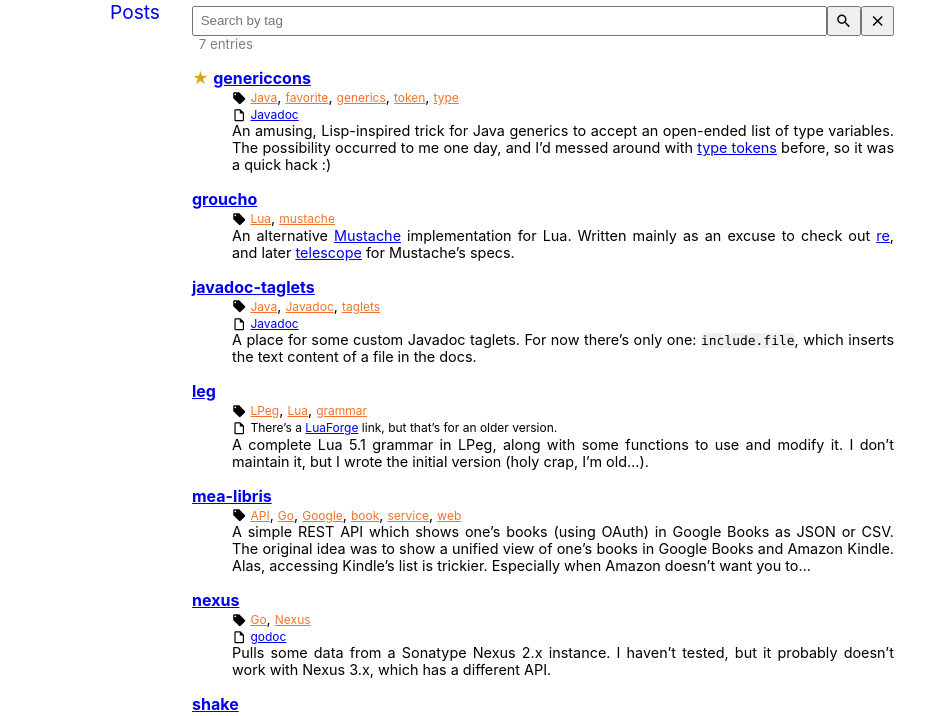
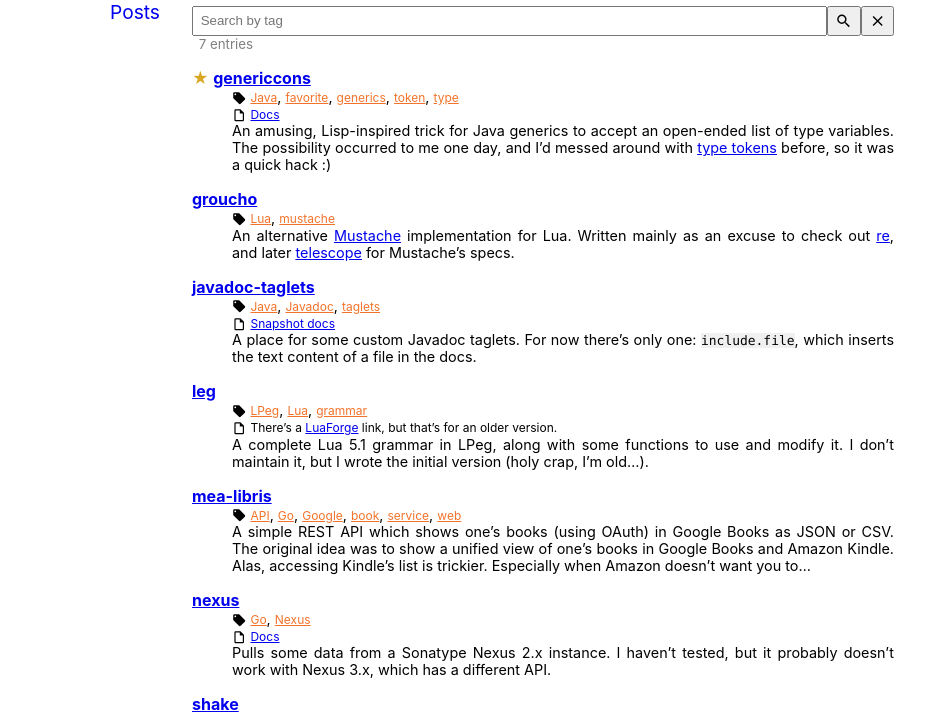
Before and after one commit to hanjos/hanjos.github.io, a Jekyll site: the page built from code.md, in a window 1280 px wide. Shown: the part 267-983 px from the top of the page, without its empty margins (164-1115 px from the left). Built offline with Jekyll 4.4.1, drawn with Linux system fonts in a browser that asks for light colours.

Commit message:
Ajustes estéticos.

```diff
--- a/_data/code.yml
+++ b/_data/code.yml
@@ -6,12 +6,12 @@
   url: https://github.com/hanjos/javadoc-taglets
   description: "A place for some custom Javadoc taglets. For now there's only one: `include.file`, which inserts the text content of a file in the docs."
   tags: ['Java', 'Javadoc', 'taglets']
-  docs: '[Javadoc](https://sbrubbles.org/javadoc-taglets/index.html)'
+  docs: '[Snapshot docs](https://sbrubbles.org/javadoc-taglets/index.html)'
 - title: nexus
   url: https://github.com/hanjos/nexus
   description: Pulls some data from a Sonatype Nexus 2.x instance. I haven't tested, but it probably doesn't work with Nexus 3.x, which has a different API.
   tags: ['Go', 'Nexus']
-  docs: '[godoc](https://godoc.org/sbrubbles.org/go/nexus)'
+  docs: '[Docs](https://godoc.org/sbrubbles.org/go/nexus)'
 - title: groucho
   url: https://github.com/hanjos/groucho
   description: An alternative [Mustache](http://mustache.github.io/) implementation for Lua. Written mainly as an excuse to check out [re](http://www.inf.puc-rio.br/~roberto/lpeg/re.html), and later [telescope](https://github.com/norman/telescope) for Mustache's specs.
@@ -20,7 +20,7 @@
   url: https://github.com/hanjos/genericcons
   description: An amusing, Lisp-inspired trick for Java generics to accept an open-ended list of type variables. The possibility occurred to me one day, and I'd messed around with [type tokens](http://gafter.blogspot.com/2006/12/super-type-tokens.html) before, so it was a quick hack :)
   tags: ['favorite', 'generics', 'Java', 'token', 'type']
-  docs: '[Javadoc](https://sbrubbles.org/genericcons/docs/0.3/apidocs/index.html)'
+  docs: '[Docs](https://sbrubbles.org/genericcons/docs/0.3/apidocs/index.html)'
 - title: leg
   url: https://github.com/keplerproject/leg
   description: A complete Lua 5.1 grammar in LPeg, along with some functions to use and modify it. I don't maintain it, but I wrote the initial version (holy crap, I'm old...).
--- a/_includes/dt-entry.html
+++ b/_includes/dt-entry.html
@@ -21,9 +21,9 @@
 </dd>
 {%- endif -%}
 {%- if include.entry.description -%}
-<dd class='excerpt {{ tag_classes }}'>{{ include.entry.description | markdownify }}</dd>
+<dd class='description {{ tag_classes }}'>{{ include.entry.description | markdownify | remove: '<p>' | remove: '</p>' }}</dd>
 {%- endif -%}
 {%- if include.entry.excerpt -%}
-<dd class='excerpt {{ tag_classes }}'>{{ include.entry.excerpt | markdownify }}</dd>
+<dd class='description {{ tag_classes }}'>{{ include.entry.excerpt | markdownify | remove: '<p>' | remove: '</p>' }}</dd>
 {%- endif -%}
 {%- endif -%}
--- a/_sass/_posts.scss
+++ b/_sass/_posts.scss
@@ -86,8 +86,9 @@
   }
 }
 
-.excerpt p {
+.description p {
   margin: 0;
+  padding: 0.5em 0;
 }
 
 .tags {
```
